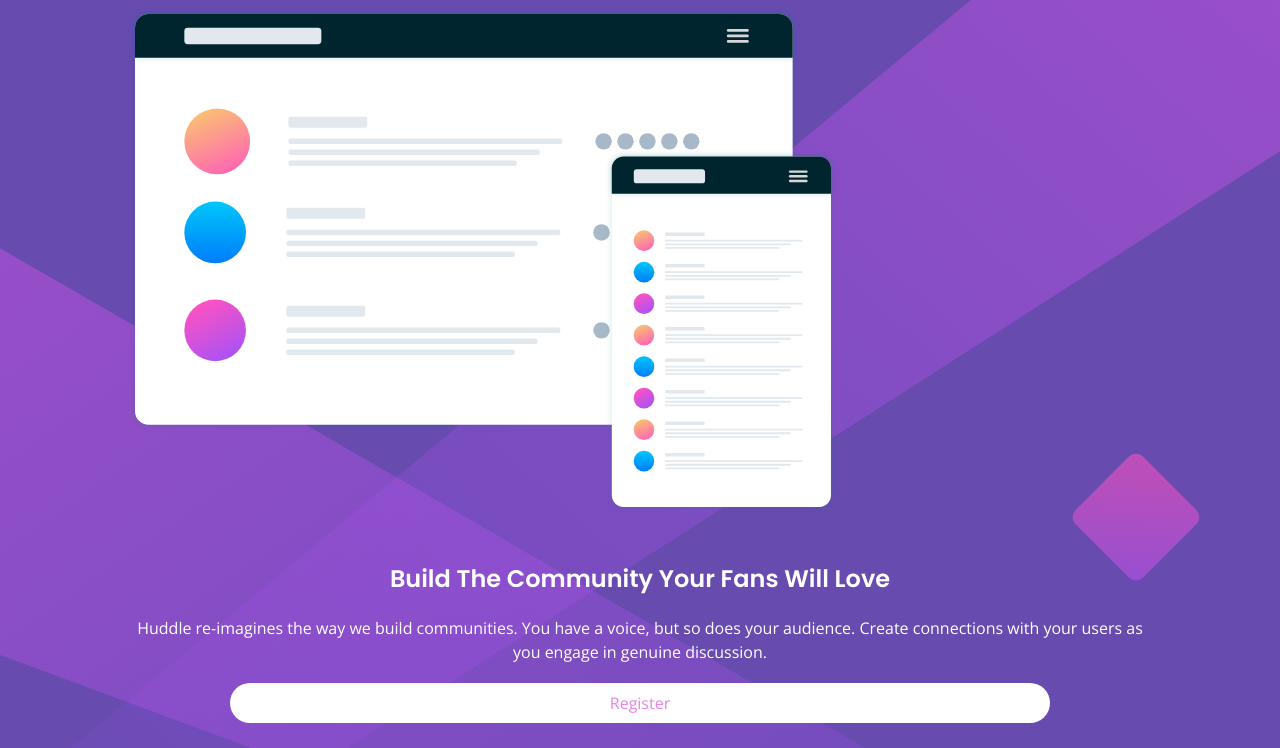
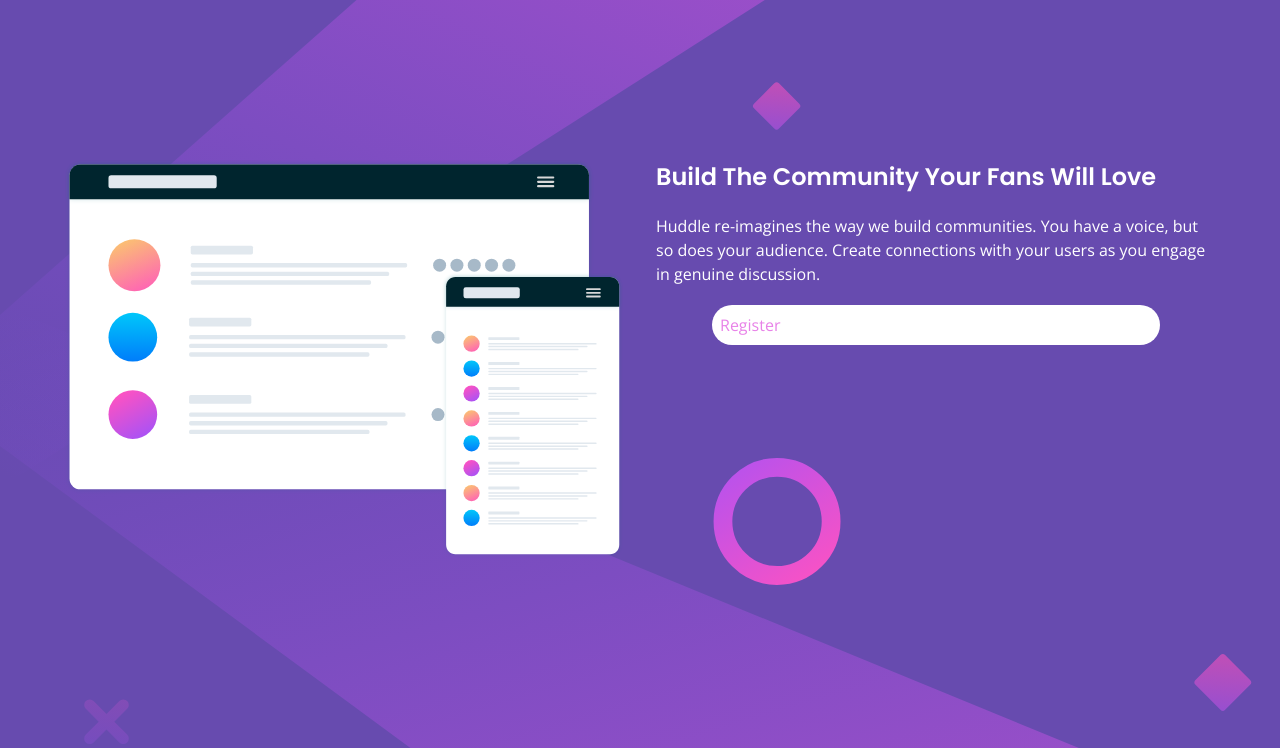
Before and after one commit to cyberweb8/frontend-mentor-8, a plain HTML site: page index.html in a window 1280 px wide. Shown: the part 100-848 px from the top of the page. Drawn offline with nearby package versions, Linux system fonts and the light colour scheme.

Commit message:
fix: adjust mobile version

```diff
--- a/index.html
+++ b/index.html
@@ -45,7 +45,7 @@
     <main>
       <section class="intro">
         <div class="container">
-          <div class="wrapper">
+          <div class="intro__wrapper">
             <div class="intro__photo">
               <img src="images/illustration-mockups.svg" alt="" />
             </div>
@@ -56,7 +56,9 @@
                 voice, but so does your audience. Create connections with your
                 users as you engage in genuine discussion.
               </p>
-              <a class="intro__btn">Register</a>
+              <div class="intro__btn">
+                <a href="#">Register</a>
+              </div>
             </div>
           </div>
         </div>
--- a/style.css
+++ b/style.css
@@ -80,7 +80,7 @@ body {
   height: 35px;
 }
 
-.wrapper {
+.intro__wrapper {
   display: flex;
   flex-direction: column;
   gap: 3rem;
@@ -98,15 +98,18 @@ h1 {
 }
 
 .intro__btn {
-  display: inline-block;
   background-color: var(--clr-light);
-  color: var(--clr-magenta);
   padding: 0.5rem;
   border-radius: 5rem;
   width: 80%;
   margin: 0 auto;
 
   margin-bottom: 2rem;
+}
+
+.intro__btn a {
+  color: var(--clr-magenta);
+  text-decoration: none;
 }
 
 .footer__list {
@@ -136,3 +139,28 @@ ion-icon {
   color: var(--clr-light);
   background-color: transparent;
 }
+
+@media (min-width: 768px) {
+  body {
+    gap: 12rem;
+    background: url('/images/bg-desktop.svg') no-repeat var(--clr-violet);
+    background-size: cover;
+  }
+
+  .container {
+    width: 90%;
+  }
+
+  .intro__wrapper {
+    flex-direction: row;
+    gap: 2rem;
+  }
+  .intro__photo,
+  .intro__content {
+    flex-basis: 50%;
+  }
+
+  .intro__content {
+    text-align: left;
+  }
+}
```
